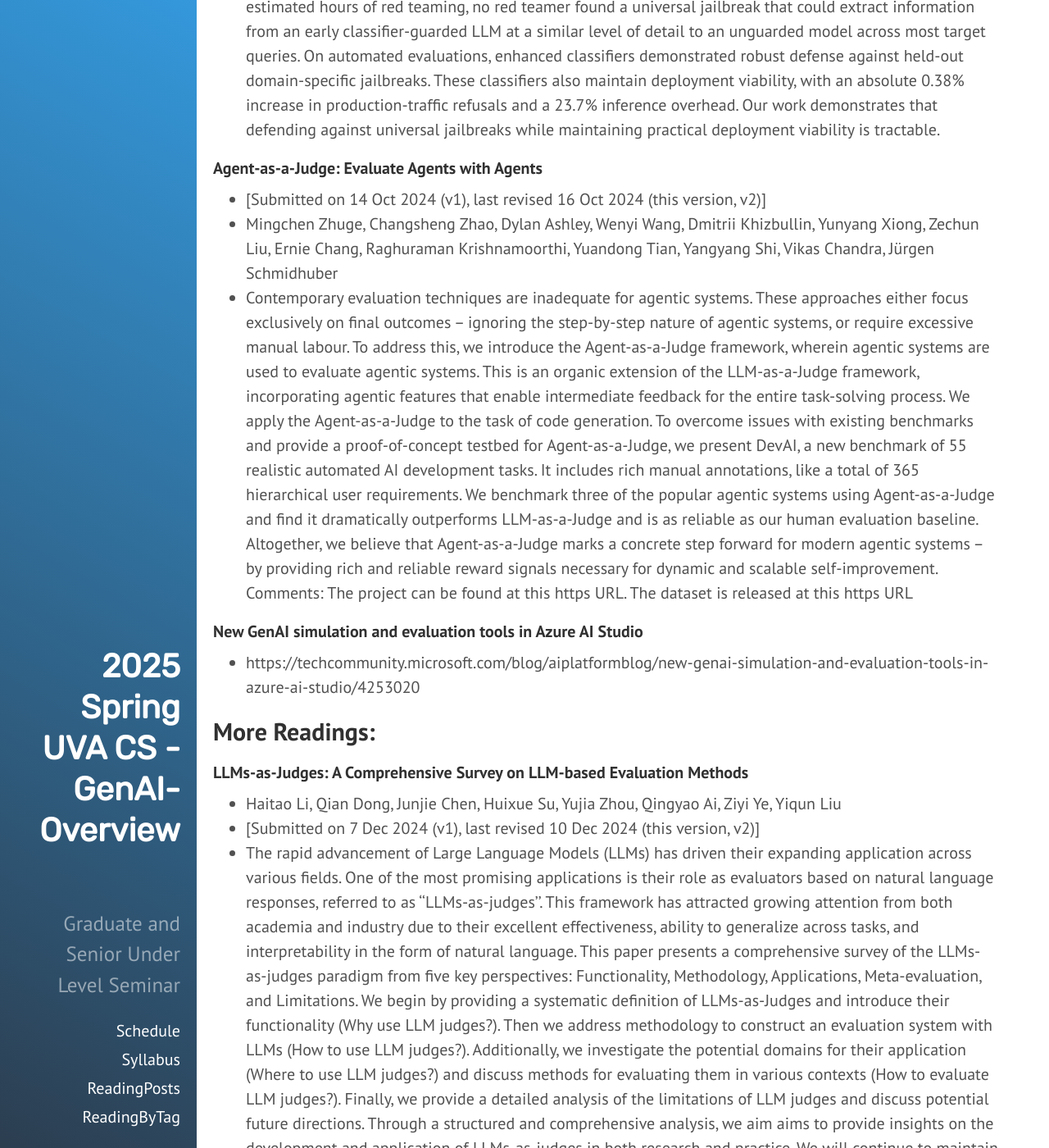
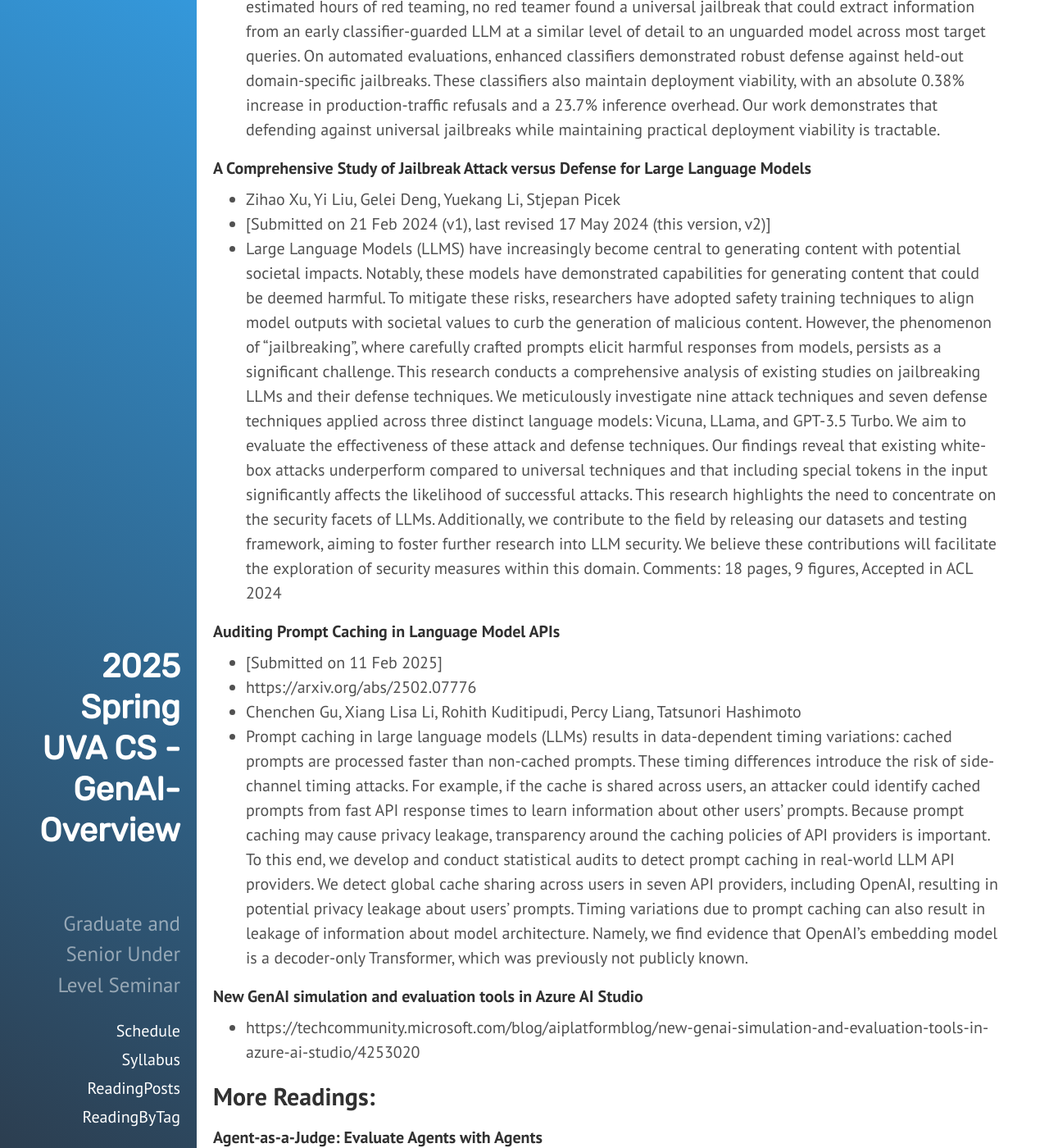
Before and after one commit to qiyanjun/2025sp-GenAI-overview, a Jekyll site: the page built from _contents/S0-L11.md, in a window 1280 px wide and 1400 px high, scrolled down 670 px. Shown: the whole window at 82% size. Built offline with Jekyll 4.4.1, drawn with Linux system fonts in a browser that asks for light colours.

Commit message:
clean next week's read

```diff
--- a/_contents/S0-L11.md
+++ b/_contents/S0-L11.md
@@ -28,13 +28,21 @@
 
 
 
-#### Agent-as-a-Judge: Evaluate Agents with Agents
-+ [Submitted on 14 Oct 2024 (v1), last revised 16 Oct 2024 (this version, v2)]
-+ Mingchen Zhuge, Changsheng Zhao, Dylan Ashley, Wenyi Wang, Dmitrii Khizbullin, Yunyang Xiong, Zechun Liu, Ernie Chang, Raghuraman Krishnamoorthi, Yuandong Tian, Yangyang Shi, Vikas Chandra, Jürgen Schmidhuber
-+ Contemporary evaluation techniques are inadequate for agentic systems. These approaches either focus exclusively on final outcomes -- ignoring the step-by-step nature of agentic systems, or require excessive manual labour. To address this, we introduce the Agent-as-a-Judge framework, wherein agentic systems are used to evaluate agentic systems. This is an organic extension of the LLM-as-a-Judge framework, incorporating agentic features that enable intermediate feedback for the entire task-solving process. We apply the Agent-as-a-Judge to the task of code generation. To overcome issues with existing benchmarks and provide a proof-of-concept testbed for Agent-as-a-Judge, we present DevAI, a new benchmark of 55 realistic automated AI development tasks. It includes rich manual annotations, like a total of 365 hierarchical user requirements. We benchmark three of the popular agentic systems using Agent-as-a-Judge and find it dramatically outperforms LLM-as-a-Judge and is as reliable as our human evaluation baseline. Altogether, we believe that Agent-as-a-Judge marks a concrete step forward for modern agentic systems -- by providing rich and reliable reward signals necessary for dynamic and scalable self-improvement.
-Comments:	The project can be found at this https URL. The dataset is released at this https URL
 
 
+#### A Comprehensive Study of Jailbreak Attack versus Defense for Large Language Models
++ Zihao Xu, Yi Liu, Gelei Deng, Yuekang Li, Stjepan Picek
++ [Submitted on 21 Feb 2024 (v1), last revised 17 May 2024 (this version, v2)]
++ Large Language Models (LLMS) have increasingly become central to generating content with potential societal impacts. Notably, these models have demonstrated capabilities for generating content that could be deemed harmful. To mitigate these risks, researchers have adopted safety training techniques to align model outputs with societal values to curb the generation of malicious content. However, the phenomenon of "jailbreaking", where carefully crafted prompts elicit harmful responses from models, persists as a significant challenge. This research conducts a comprehensive analysis of existing studies on jailbreaking LLMs and their defense techniques. We meticulously investigate nine attack techniques and seven defense techniques applied across three distinct language models: Vicuna, LLama, and GPT-3.5 Turbo. We aim to evaluate the effectiveness of these attack and defense techniques. Our findings reveal that existing white-box attacks underperform compared to universal techniques and that including special tokens in the input significantly affects the likelihood of successful attacks. This research highlights the need to concentrate on the security facets of LLMs. Additionally, we contribute to the field by releasing our datasets and testing framework, aiming to foster further research into LLM security. We believe these contributions will facilitate the exploration of security measures within this domain.
+Comments:	18 pages, 9 figures, Accepted in ACL 2024
+
+
+
+#### Auditing Prompt Caching in Language Model APIs
++ [Submitted on 11 Feb 2025]
++ https://arxiv.org/abs/2502.07776
++ Chenchen Gu, Xiang Lisa Li, Rohith Kuditipudi, Percy Liang, Tatsunori Hashimoto
++ Prompt caching in large language models (LLMs) results in data-dependent timing variations: cached prompts are processed faster than non-cached prompts. These timing differences introduce the risk of side-channel timing attacks. For example, if the cache is shared across users, an attacker could identify cached prompts from fast API response times to learn information about other users' prompts. Because prompt caching may cause privacy leakage, transparency around the caching policies of API providers is important. To this end, we develop and conduct statistical audits to detect prompt caching in real-world LLM API providers. We detect global cache sharing across users in seven API providers, including OpenAI, resulting in potential privacy leakage about users' prompts. Timing variations due to prompt caching can also result in leakage of information about model architecture. Namely, we find evidence that OpenAI's embedding model is a decoder-only Transformer, which was previously not publicly known.
 
 
 #### New GenAI simulation and evaluation tools in Azure AI Studio
@@ -44,6 +52,13 @@
 
 ## More Readings:
 
+
+
+#### Agent-as-a-Judge: Evaluate Agents with Agents
++ [Submitted on 14 Oct 2024 (v1), last revised 16 Oct 2024 (this version, v2)]
++ Mingchen Zhuge, Changsheng Zhao, Dylan Ashley, Wenyi Wang, Dmitrii Khizbullin, Yunyang Xiong, Zechun Liu, Ernie Chang, Raghuraman Krishnamoorthi, Yuandong Tian, Yangyang Shi, Vikas Chandra, Jürgen Schmidhuber
++ Contemporary evaluation techniques are inadequate for agentic systems. These approaches either focus exclusively on final outcomes -- ignoring the step-by-step nature of agentic systems, or require excessive manual labour. To address this, we introduce the Agent-as-a-Judge framework, wherein agentic systems are used to evaluate agentic systems. This is an organic extension of the LLM-as-a-Judge framework, incorporating agentic features that enable intermediate feedback for the entire task-solving process. We apply the Agent-as-a-Judge to the task of code generation. To overcome issues with existing benchmarks and provide a proof-of-concept testbed for Agent-as-a-Judge, we present DevAI, a new benchmark of 55 realistic automated AI development tasks. It includes rich manual annotations, like a total of 365 hierarchical user requirements. We benchmark three of the popular agentic systems using Agent-as-a-Judge and find it dramatically outperforms LLM-as-a-Judge and is as reliable as our human evaluation baseline. Altogether, we believe that Agent-as-a-Judge marks a concrete step forward for modern agentic systems -- by providing rich and reliable reward signals necessary for dynamic and scalable self-improvement.
+Comments:	The project can be found at this https URL. The dataset is released at this https URL
 
 
 
```
Also changed, not shown: _contents/S0-L07.md (+2 -2 lines), _contents/S0-L08.md (+1 -1 lines), _contents/S0-L09.md (+1 -4 lines), _contents/S0-L10.md (+4 -1 lines), _contents/S0-L12.md (+10 -11 lines).
